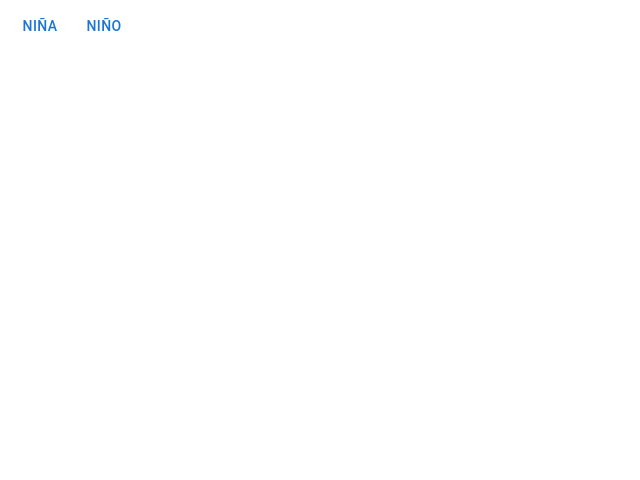
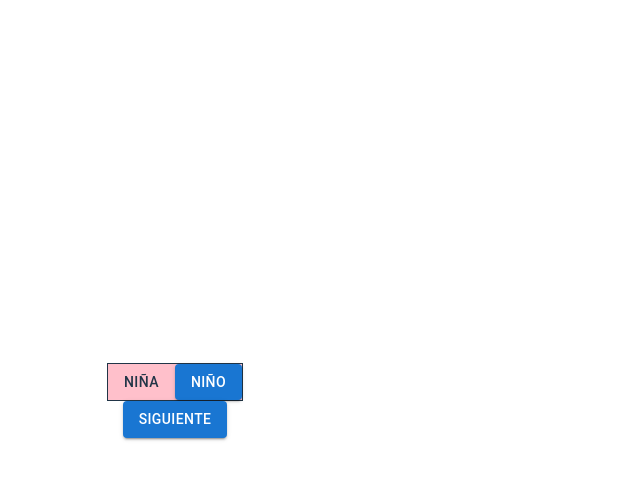
Before and after one commit to Mons1214/Personal-Invitation, a React (Vite) app in the folder my-app-vite/: page /Registro in a window 1280 px wide. Shown: the top 480 px of the page, without its empty margins (0-640 px from the left). Built offline with nearby package versions, Linux system fonts and the light colour scheme.

Commit message:
Added logic and style to navigate between pages by clicking the button on each page.

```diff
--- a/my-app-vite/src/main.jsx
+++ b/my-app-vite/src/main.jsx
@@ -1,6 +1,7 @@
 import React from 'react';
 import { StrictMode } from 'react'
 import { createRoot } from 'react-dom/client'
+import './index.css'
 import App from './App.jsx'
 import { BrowserRouter } from 'react-router-dom';
 
--- a/my-app-vite/src/pages/ListaDeInvitados.jsx
+++ b/my-app-vite/src/pages/ListaDeInvitados.jsx
@@ -1,3 +1,38 @@
+import { Button, Box, Typography } from "@mui/material";
+import { useNavigate, useLocation } from "react-router-dom";
+
 export default function ListaDeInvitados() {
-  return <h1>Lista</h1>;
+    const navigate = useNavigate();
+    const location = useLocation();
+
+    const registros = location.state?.registros || [];
+
+
+    return (
+        <Box sx={{
+            display:"flex",
+            flexDirection: "column",
+            justifyContent: "center",
+            alignItems: "center",
+            height: "95vh",
+            width: "350px",
+            gap: "2",
+        }}>
+            <Typography variant="h4">INVITADOS</Typography>
+
+            <Box>
+                {registros.length === 0 ? (
+                    <Typography>Sin Registros</Typography>
+                ) : (
+                    registros.map((reg, index) => (
+                        <Typography key={index}>{reg.usuario} - {reg.password}</Typography>
+                    ))
+                )}
+            </Box>
+            <Button variant="contained" color="secondary" onClick={() => navigate("/")}
+            >
+                Inicio
+            </Button>
+        </Box>
+    );
 }
--- a/my-app-vite/src/pages/Principal.jsx
+++ b/my-app-vite/src/pages/Principal.jsx
@@ -11,14 +11,14 @@ import { useNavigate } from 'react-router-dom';
 
 export default function App() {
 
+
+    const navigate = useNavigate();
     const [Usuario, setUsuario] = useState('');
     const [password, setPassword] = useState('');
     const [registros, setRegistros] = useState([]);
     const [showPassword, setShowPassword] = useState(false);
 
 
-
-    const navigate = useNavigate();
     const handleClickShowPassword = () => setShowPassword(prev => !prev);
     const handleMouseShowPassword = (event) => {
         event.preventDefault();
@@ -30,14 +30,13 @@ export default function App() {
             return;
         }
 
-        setRegistros(prev => [...prev, { usuario: Usuario, password }]);
-        console.log("Usuarios registrados:", registros);
+        const nuevosRegistros = [...registros, { usuario: Usuario, password }];
+        setRegistros(nuevosRegistros);
 
         setUsuario("");
         setPassword("");
 
-
-        navigate("/Registro");
+        navigate("/Registro", { state: { registros: nuevosRegistros } });
     };
 
     return (
--- a/my-app-vite/src/pages/Registro.jsx
+++ b/my-app-vite/src/pages/Registro.jsx
@@ -1,10 +1,45 @@
 import { Box, Button } from "@mui/material";
+import { useLocation, useNavigate } from "react-router-dom";
+
 
 export default function Registro() {
-  return (
-  <Box>
-  <Button>niña</Button>
-  <Button>niño</Button>
-  </Box>
-  )
+    const navigate = useNavigate();
+    const location = useLocation();
+
+    const registros = location.state?.registros || [];
+
+    return (
+        <Box sx={{
+            display: "flex",
+            flexDirection: "column",
+            justifyContent: "center",
+            alignItems: "center",
+            height: "95vh",
+            width: "350px",
+            gap: "2",
+        }}>
+            <Box sx={{
+                border: "1px solid",
+                padding: "3",
+                borderRadius: "2",
+                display: "flex",
+                justifyContent: "center",
+                alignItems: "center",
+                gap: "2",
+                backgroundColor: "pink",
+            }}>
+
+                <Button variant="contained ">niña</Button>
+                <Button variant="contained">niño</Button>
+            </Box>
+            <Box>
+                <Button
+                    variant="contained"
+                    onClick={() => navigate("/ListaDeInvitados", { state: { registros } })
+                    }>
+                    Siguiente
+                </Button>
+            </Box>
+        </Box>
+    );
 }
```
Also changed, not shown: 1 other file (tests, documents, lock files or other folders).
